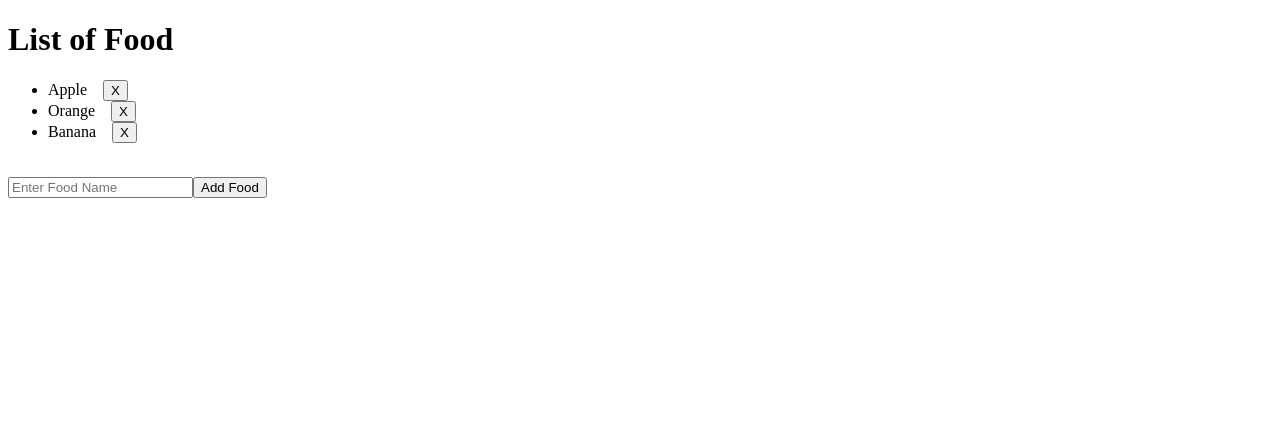
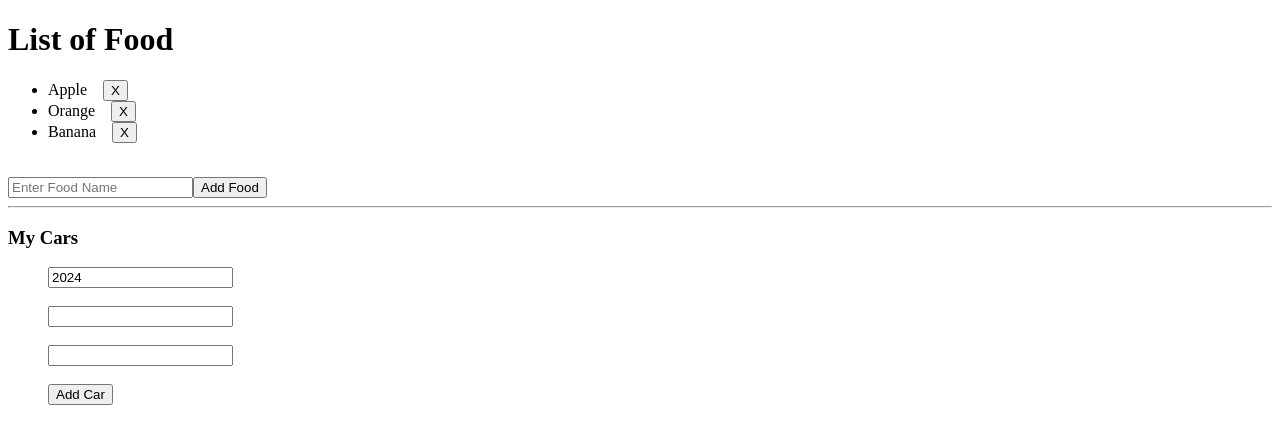
Before and after one commit to rijalsujan09/react-bc, a React (Vite) app in the folder my-react-app/: page / in a window 1280 px wide. Shown: the top 444 px of the page. Built offline with nearby package versions, Linux system fonts and the light colour scheme.

Commit message:
commited

```diff
--- a/my-react-app/src/App.jsx
+++ b/my-react-app/src/App.jsx
@@ -10,6 +10,7 @@ import MyComp from "./MyComp.jsx";
 import ColorPicker from "./ColorPicker.jsx";
 import UpdateObjectState from "./UpdateObjectState.jsx";
 import UpdateArrayState from "./UpdateArrayState.jsx";
+import MyCars from "./MyCars.jsx";
 
 function App() {
   const fruits = [
@@ -64,6 +65,8 @@ function App() {
 
       {/* <UpdateObjectState /> */}
       <UpdateArrayState />
+      <hr />
+      <MyCars />
     </>
   );
 }
--- /dev/null
+++ b/my-react-app/src/MyCars.jsx
@@ -0,0 +1,66 @@
+import { useState } from "react";
+
+function MyCars() {
+  const [cars, setCars] = useState([]);
+  //   const [car, setCar] = useState({});
+  const [year, setYear] = useState(new Date().getFullYear());
+  const [make, setMake] = useState("");
+  const [model, setModel] = useState("");
+
+  function changeYear(event) {
+    setYear(event.target.value);
+  }
+  function changeMake(event) {
+    setMake(event.target.value);
+  }
+  function changeModel(event) {
+    setModel(event.target.value);
+  }
+  const addCarHandle = () => {
+    const newCar = {
+      year: year,
+      make: make,
+      model: model,
+    };
+
+    setCars((c) => [...c, newCar]);
+
+    setYear(new Date().getFullYear());
+    setMake("");
+    setModel("");
+  };
+
+  const removeCarHandle = (index) => {
+    setCars(cars.filter((_, i) => i !== index));
+  };
+
+  return (
+    <div className="my-car-container">
+      <h3>My Cars</h3>
+
+      <dir>
+        <input type="number" onChange={changeYear} value={year} />
+        <br />
+        <br />
+        <input type="text" onChange={changeMake} value={make} />
+        <br />
+        <br />
+        <input type="text" onChange={changeModel} value={model} />
+        <br />
+        <br />
+        <button onClick={addCarHandle}>Add Car</button>
+        <br />
+      </dir>
+
+      <ul>
+        {cars.map((car, index) => (
+          <li key={index}>
+            {car.year} &nbsp; {car.make} &nbsp; {car.model} &nbsp; &nbsp;
+            <button onClick={() => removeCarHandle(index)}>X</button>
+          </li>
+        ))}
+      </ul>
+    </div>
+  );
+}
+export default MyCars;
```
